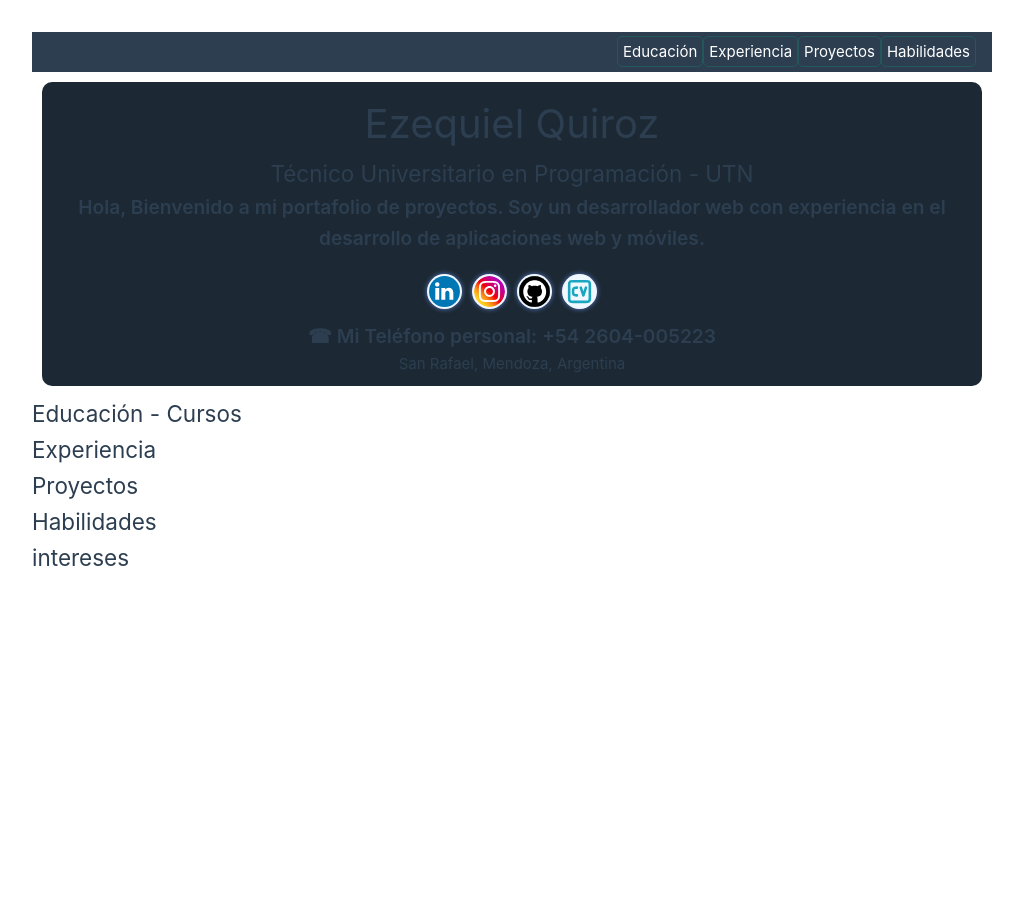
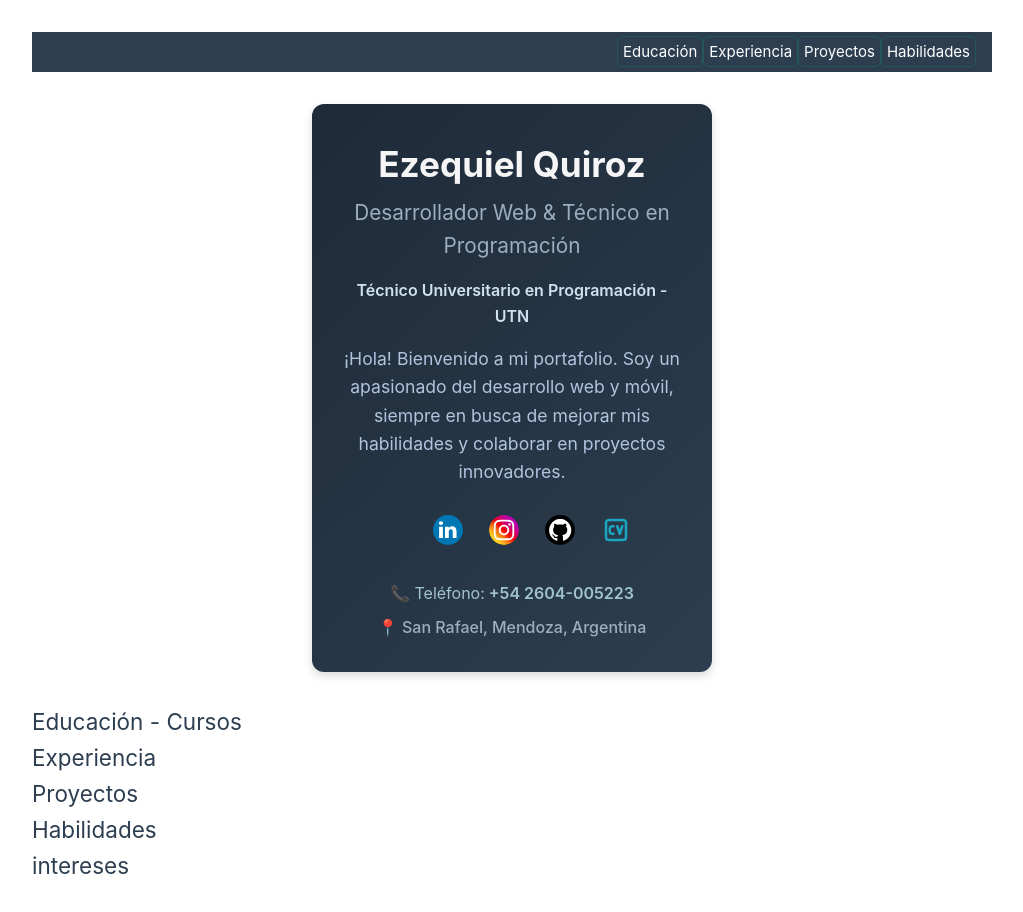
Before and after one commit to EzequielQ2004/Portafolio-Vuejs, a Vue app: page / in a window 1280 px wide. Shown: the top 912 px of the page, without its empty margins (128-1151 px from the left). Before the commit the page ends 800 px from the top, so only its background shows below. Built offline with nearby package versions, Linux system fonts and the light colour scheme.

Commit message:
Clase 5 personalizada

```diff
--- a/src/components/DatosPersonales.vue
+++ b/src/components/DatosPersonales.vue
@@ -5,14 +5,15 @@ import github from '/src/assets/github_icon.svg';
 import cv from '/src/assets/cv_resume_icon.svg';
 
 const title = 'Ezequiel Quiroz';
+const subtitle = 'Desarrollador Web & Técnico en Programación';
 const descripcion = 'Técnico Universitario en Programación - UTN';
-const residencia = 'San Rafael, Mendoza, Argentina';
-const presentacion = 'Hola, Bienvenido a mi portafolio de proyectos. Soy un desarrollador web con experiencia en el desarrollo de aplicaciones web y móviles.';
+const residencia = '📍 San Rafael, Mendoza, Argentina';
+const presentacion = '¡Hola! Bienvenido a mi portafolio. Soy un apasionado del desarrollo web y móvil, siempre en busca de mejorar mis habilidades y colaborar en proyectos innovadores.';
 const redesSociales = [
-  { id: 1, name: 'linkedin', src: linkedin, url: 'https://www.linkedin.com/in/ezequiel-quiroz-50b298300/' },
+  { id: 1, name: 'LinkedIn', src: linkedin, url: 'https://www.linkedin.com/in/ezequiel-quiroz-50b298300/' },
   { id: 2, name: 'Instagram', src: instagram, url: 'https://www.instagram.com/ezequiel.qroz/' },
-  { id: 3, name: 'github', src: github, url: '' },
-  { id: 4, name: 'curriculum', src: cv, url: '' },
+  { id: 3, name: 'GitHub', src: github, url: 'https://github.com/ezequielquiroz' },
+  { id: 4, name: 'Currículum', src: cv, url: '/assets/cv.pdf' },
 ];
 const telefono = '+54 2604-005223';
 </script>
@@ -20,64 +21,100 @@ const telefono = '+54 2604-005223';
 <template>
 <section class="datos-personales">
   <div class="card">
-      <h1>{{ title }}</h1>
-      <h2>{{ descripcion }}</h2>
-      <p>{{ presentacion }}</p>
-      <ul class="container-lista">
+    <h1 class="title">{{ title }}</h1>
+    <h2 class="subtitle">{{ subtitle }}</h2>
+    <p class="descripcion">{{ descripcion }}</p>
+    <p class="presentacion">{{ presentacion }}</p>
+
+    <ul class="redes-sociales">
       <li v-for="red in redesSociales" :key="red.id">
-          <a :href="red.url"><img class="icon-redsocial" :src="red.src" width="35rem" :alt="red.name"></a>
+        <a :href="red.url" target="_blank" rel="noopener noreferrer">
+          <img class="icon-redsocial" :src="red.src" width="30" :alt="red.name" :title="red.name">
+        </a>
       </li>
     </ul>
-      <h3>☎ Mi Teléfono personal: {{ telefono }}</h3>
-      <h4>{{ residencia }}</h4>
+
+    <p class="contacto">
+      <strong>📞 Teléfono:</strong> {{ telefono }}
+    </p>
+    <p class="residencia">{{ residencia }}</p>
   </div>
 </section>
 </template>
 
 <style scoped>
-h1 {
-  font-size: 2.5rem;
+.datos-personales {
+  display: flex;
+  justify-content: center;
+  padding: 2rem;
 }
 
-p {
-  font-size: 1.2rem;
-  font-weight: 600;
+.card {
+  background: linear-gradient(135deg, #1e2a38, #2c3e50);
+  color: #f5f5f5;
+  border-radius: 12px;
+  padding: 2rem;
+  box-shadow: 0 4px 10px rgba(0, 0, 0, 0.15);
+  text-align: center;
+  max-width: 400px;
+}
+
+.title {
+  font-size: 2.2rem;
+  font-weight: 700;
+  margin-bottom: 0.2rem;
+}
+
+.subtitle {
+  font-size: 1.3rem;
+  color: #9caebf;
   margin-bottom: 1rem;
 }
 
-.card {
-  background-color: rgb(28, 41, 52);
-  border-radius: 10px;
-  padding: 10px;
-  margin: 10px;
-  text-align: center;
+.descripcion {
+  font-size: 1rem;
+  font-weight: 600;
+  color: #d0e3f1;
+  margin-bottom: 1rem;
 }
 
-.container-lista {
+.presentacion {
+  font-size: 1.1rem;
+  line-height: 1.6;
+  margin-bottom: 1.5rem;
+  color: #b0c4de;
+}
+
+.redes-sociales {
   display: flex;
   justify-content: center;
-  list-style: none;
-  padding: 0;
-  margin: 0;
-  text-align: center;
+  gap: 1rem;
+  margin-bottom: 1.5rem;
 }
 
 .icon-redsocial {
-  align-items: center;
-  background-color: aliceblue;
+  width: 40px;
+  height: 40px;
+  padding: 5px;
   border-radius: 50%;
-  padding: 2px;
-  margin: 5px;
-  box-shadow: 0 0 5px rgba(95, 124, 205, 0.934);
+  transition: transform 0.3s ease, box-shadow 0.3s ease;
 }
 
 .icon-redsocial:hover {
-  background-color: rgb(28, 41, 52);
-  box-shadow: 0 0 5px rgba(251, 249, 249, 0.934);
+  transform: scale(1.1);
+  box-shadow: 0px 0px 8px rgba(255, 255, 255, 0.5);
 }
 
-h3 {
-  font-size: 1.2rem;
+.contacto {
+  font-size: 1rem;
   font-weight: 600;
+  color: #a1c3d1;
+  margin-bottom: 0.5rem;
+}
+
+.residencia {
+  font-size: 1rem;
+  color: #9caebf;
+  font-weight: 500;
 }
 </style>
```
Lines whose indentation alone changed are shown as unchanged.
